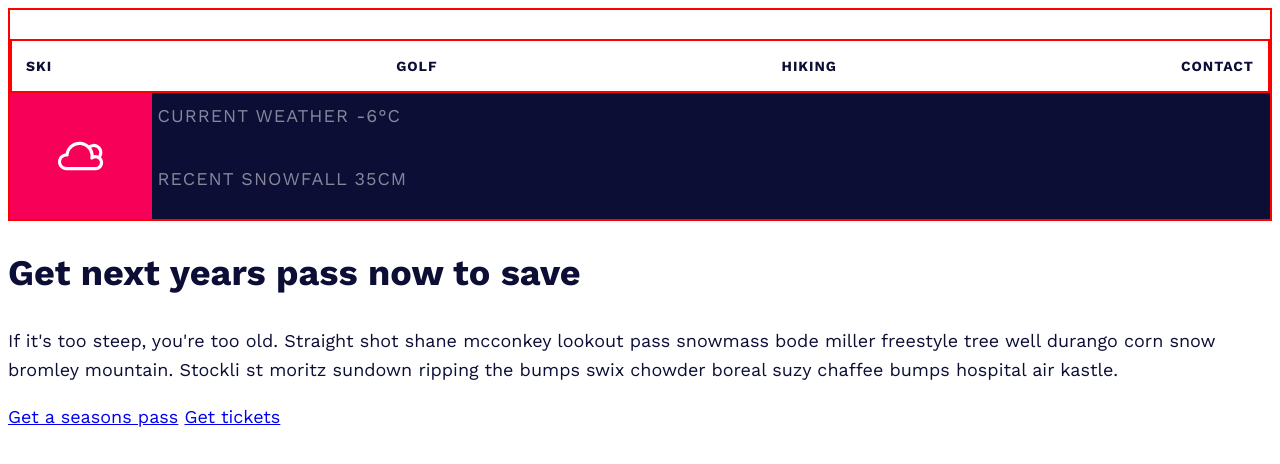
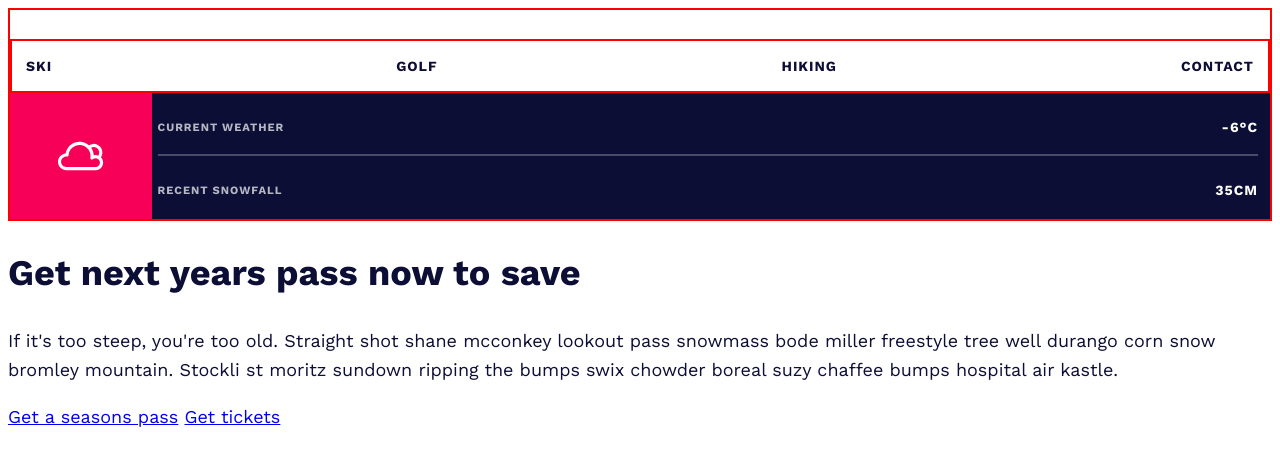
Before and after one commit to Yasir-Khan22/Mountaining-Design, a website built with Vite: page index.html in a window 1280 px wide. Built offline with nearby package versions, Linux system fonts and the light colour scheme; files whose address does not match are found by name.

Commit message:
styles are added

```diff
--- a/stylesheets/style.css
+++ b/stylesheets/style.css
@@ -67,13 +67,34 @@ header {
   margin-left: 0.35rem;
   text-align: left;
   text-transform: uppercase;
-  opacity: 0.5;
+  color: rgba(255, 255, 255, 0.7);
   letter-spacing: 1px;
+  font-size: .7rem;
+  font-weight: var(--fw-bold);
+  display: flex;
+  align-items: center;
 }
 
+.weather__info span {
+  color: #FFFFFF;
+  margin-left: auto;
+  font-size: 0.875rem;
+  margin-right: 0.75rem;
+}
 
 .weather__info:first-of-type {
   margin-top: .5em;
+  position: relative;
+}
+
+.weather__info:first-of-type::after {
+  content: "";
+  position: absolute;
+  height: 2px;
+  background: var(--clr-light);
+  opacity: 0.25;
+  width: calc(100% - 0.75rem);
+  bottom: 0;
 }
 
 .weather__info:last-of-type {
```
